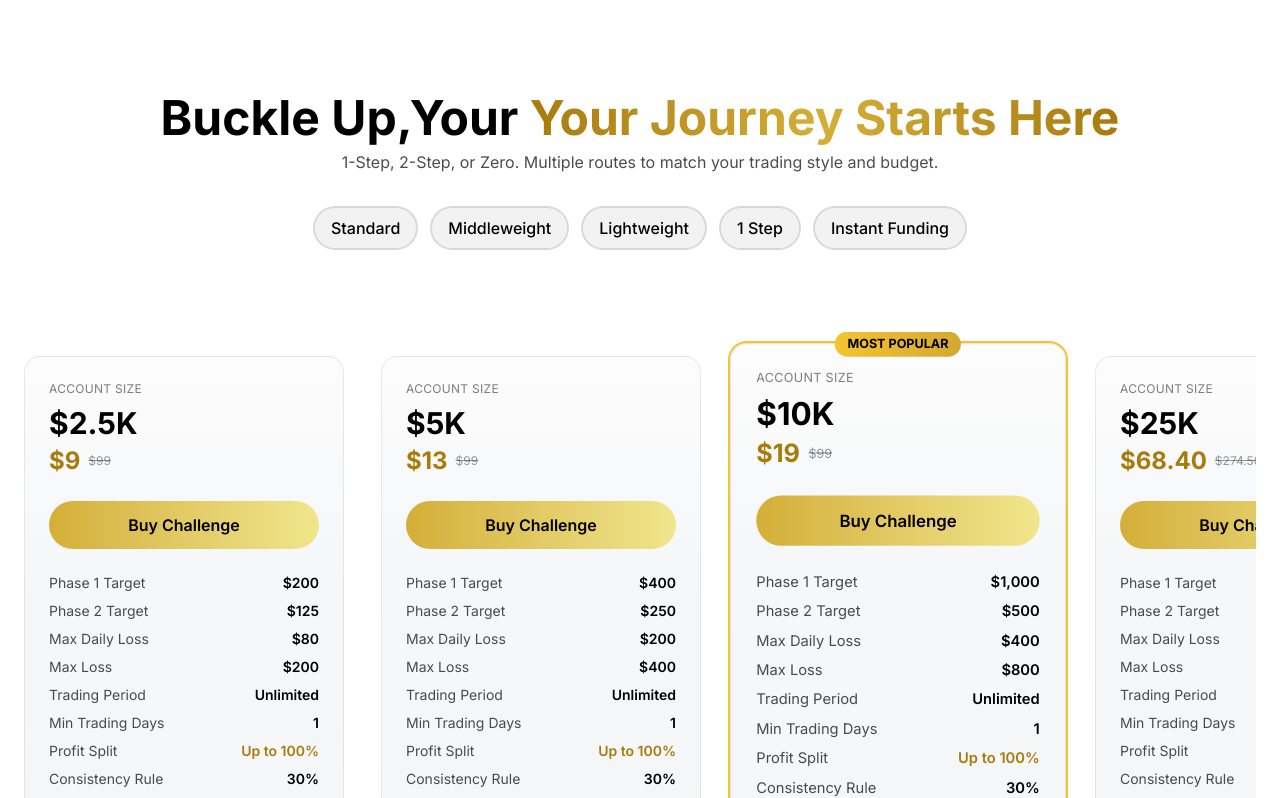
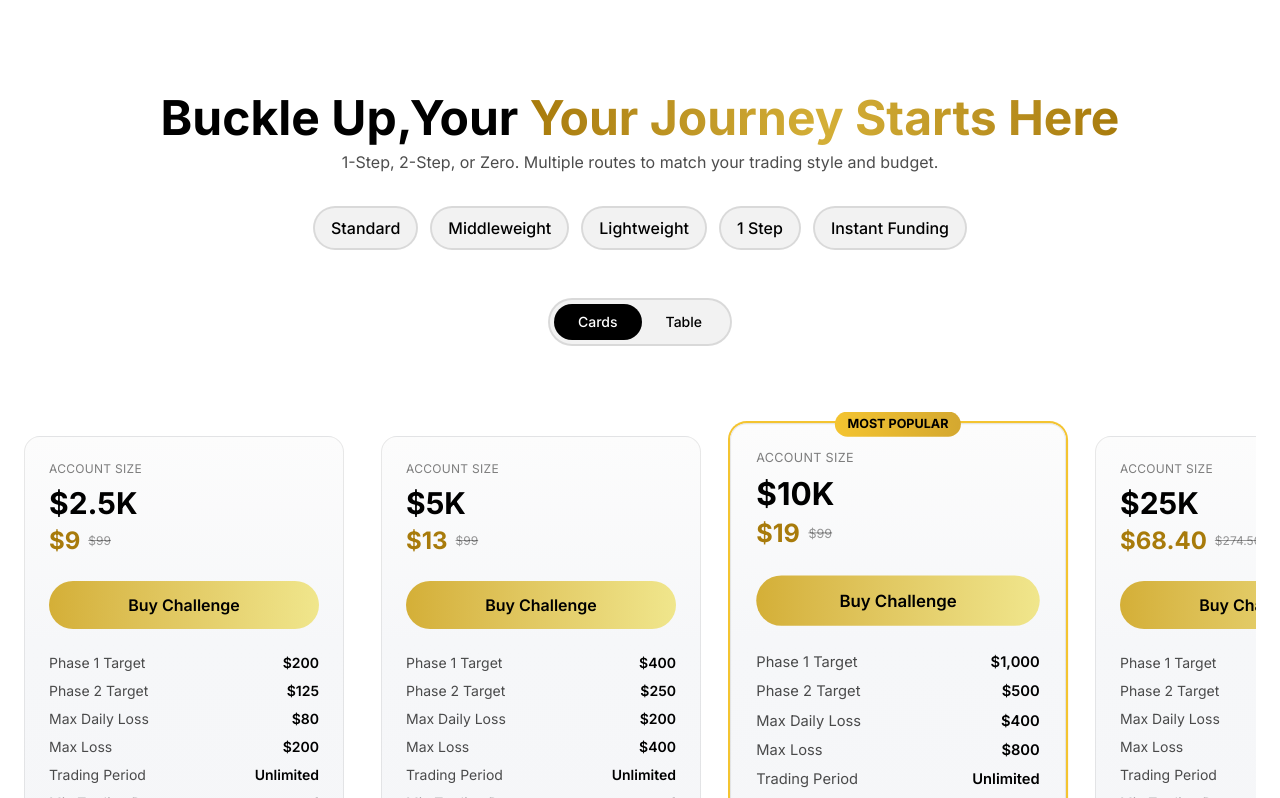
Before and after one commit to unchethan6-coder/ck-website-new-, a Next.js app: page / in a window 1280 px wide. Shown: the part 5216-6014 px from the top of the page. Built offline with nearby package versions, Linux system fonts and the light colour scheme; no server answers.

Commit message:
Add Cards/Table view toggle to pricing section with phase-comparison table

```diff
--- a/app/page.tsx
+++ b/app/page.tsx
@@ -10,6 +10,7 @@ import { LogoMarquee } from '@/components/LogoMarquee'
 import { CandlestickBackground } from '@/components/CandlestickBackground'
 import { PromoPopup } from '@/components/PromoPopup'
 import { TradingPlatformsSection } from '@/components/TradingPlatformsSection'
+import { ObjectivesTable } from '@/components/ObjectivesTable'
 import { CheckCircle2 } from 'lucide-react'
 import { useState } from 'react'
 import { AIInsightsSection } from '@/components/AIInsightsSection'
@@ -18,6 +19,7 @@ import { ProcessSteps } from '@/components/ProcessSteps'
 
 export default function Home() {
   const [selectedChallengeType, setSelectedChallengeType] = useState('all')
+  const [pricingView, setPricingView] = useState<'cards' | 'table'>('cards')
 
   return (
     <div className="min-h-screen bg-background">
@@ -327,7 +329,16 @@ export default function Home() {
             </div>
           </div>
 
+          {/* View toggle: Cards / Table */}
+          <div className="flex justify-center mb-8">
+            <div className="inline-flex rounded-full border-2 border-black/10 bg-black/5 p-1">
+              <button onClick={() => setPricingView('cards')} className={`px-6 py-2 rounded-full text-sm font-medium transition-all ${pricingView === 'cards' ? 'bg-black text-white' : 'text-black'}`}>Cards</button>
+              <button onClick={() => setPricingView('table')} className={`px-6 py-2 rounded-full text-sm font-medium transition-all ${pricingView === 'table' ? 'bg-black text-white' : 'text-black'}`}>Table</button>
+            </div>
+          </div>
+
           {/* Account Size Cards Grid - Horizontal Scrollable */}
+          {pricingView === 'cards' && (
           <div className="overflow-x-auto pb-4 mb-8 -mx-4 sm:mx-0 px-4 sm:px-0">
             <div className="flex gap-4 md:gap-6 min-w-max pb-4" style={{ alignItems: 'stretch', paddingBottom: '60px', gap: '37px', marginTop: '58px' }}>
               {[
@@ -524,6 +535,12 @@ export default function Home() {
               ))}
             </div>
           </div>
+
+          )}
+
+          {pricingView === 'table' && (
+            <ObjectivesTable />
+          )}
 
           {/* Bottom Text */}
           <p className="text-center text-sm text-black/60 mt-12">
```
